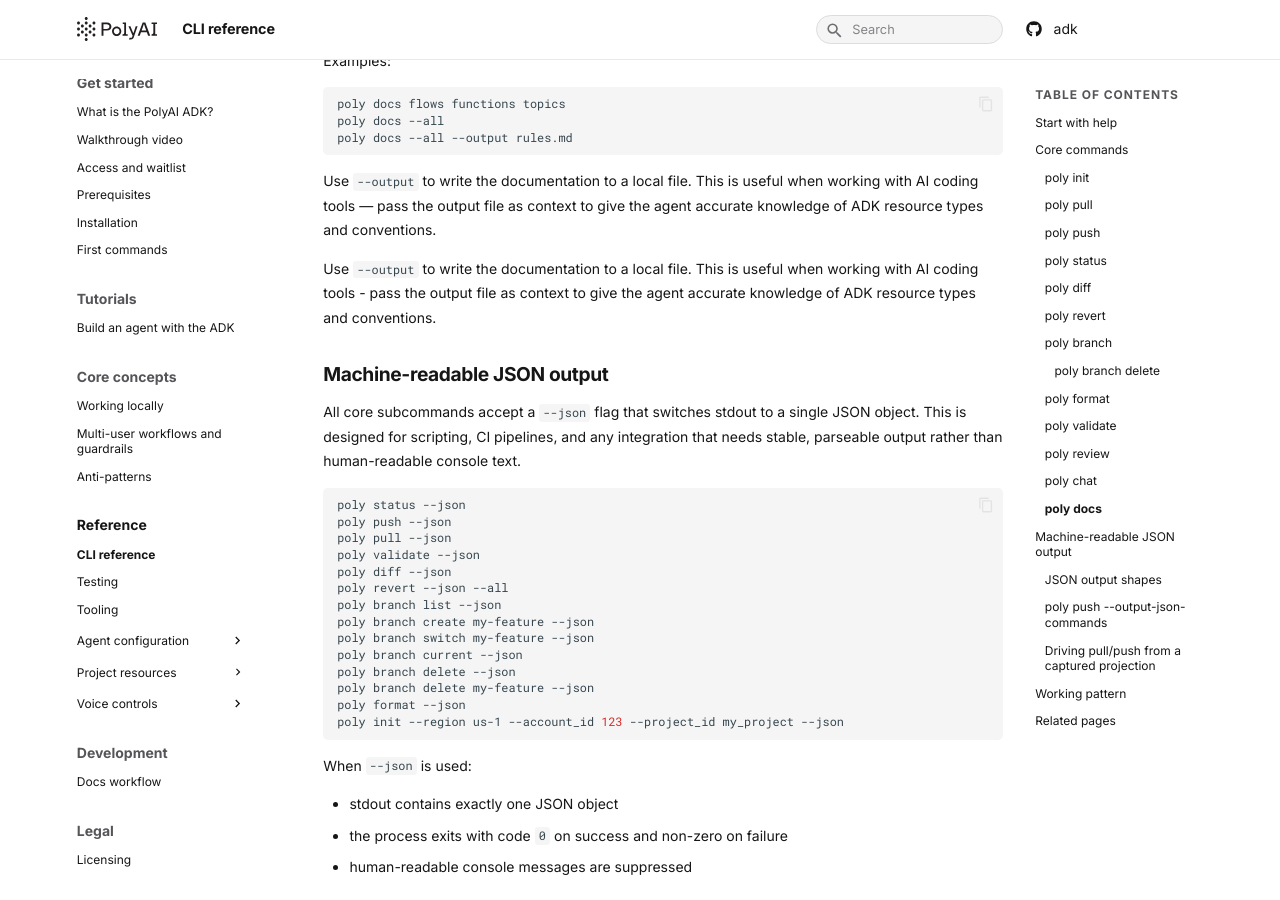
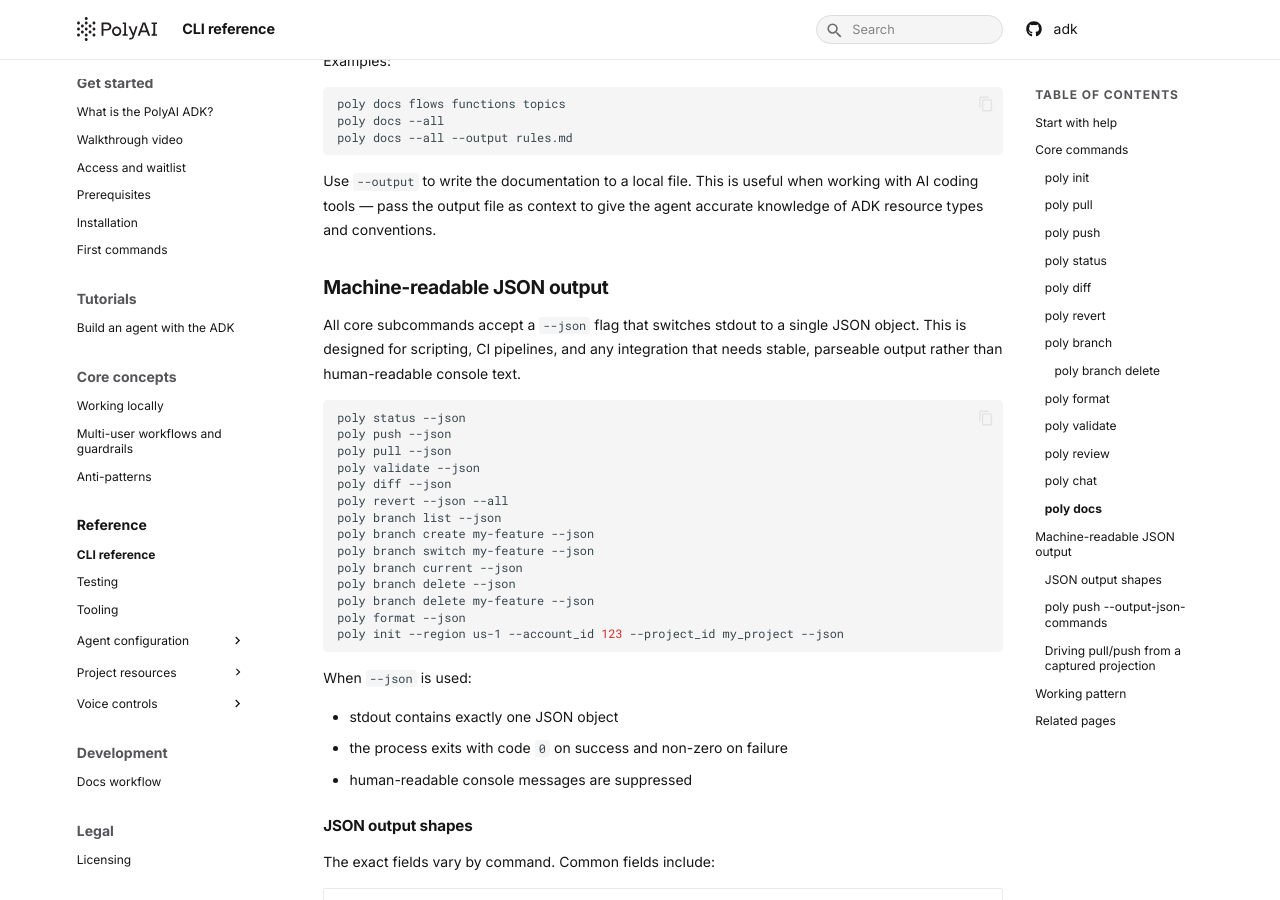
Before and after one commit to polyai/adk, an MkDocs documentation site: the page built from docs/docs/reference/cli.md, in a window 1280 px wide and 900 px high, scrolled down 3370 px. Built offline with MkDocs 1.6.1 and Material for MkDocs 9.7.7, drawn with Linux system fonts in a browser that asks for light colours.

Commit message:
Update cli.md

```diff
--- a/docs/docs/reference/cli.md
+++ b/docs/docs/reference/cli.md
@@ -191,8 +191,6 @@
 
 Use `--output` to write the documentation to a local file. This is useful when working with AI coding tools — pass the output file as context to give the agent accurate knowledge of ADK resource types and conventions.
 
-Use `--output` to write the documentation to a local file. This is useful when working with AI coding tools - pass the output file as context to give the agent accurate knowledge of ADK resource types and conventions.
-
 ## Machine-readable JSON output
 
 All core subcommands accept a `--json` flag that switches stdout to a single JSON object. This is designed for scripting, CI pipelines, and any integration that needs stable, parseable output rather than human-readable console text.
```
